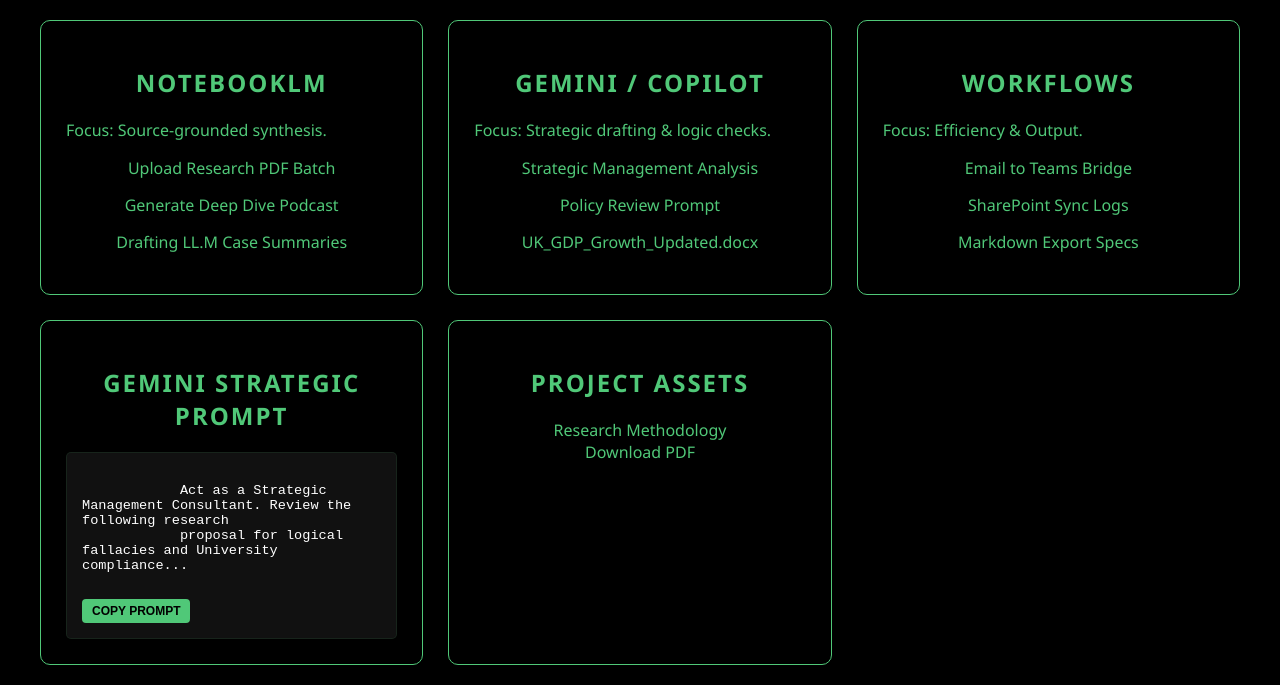
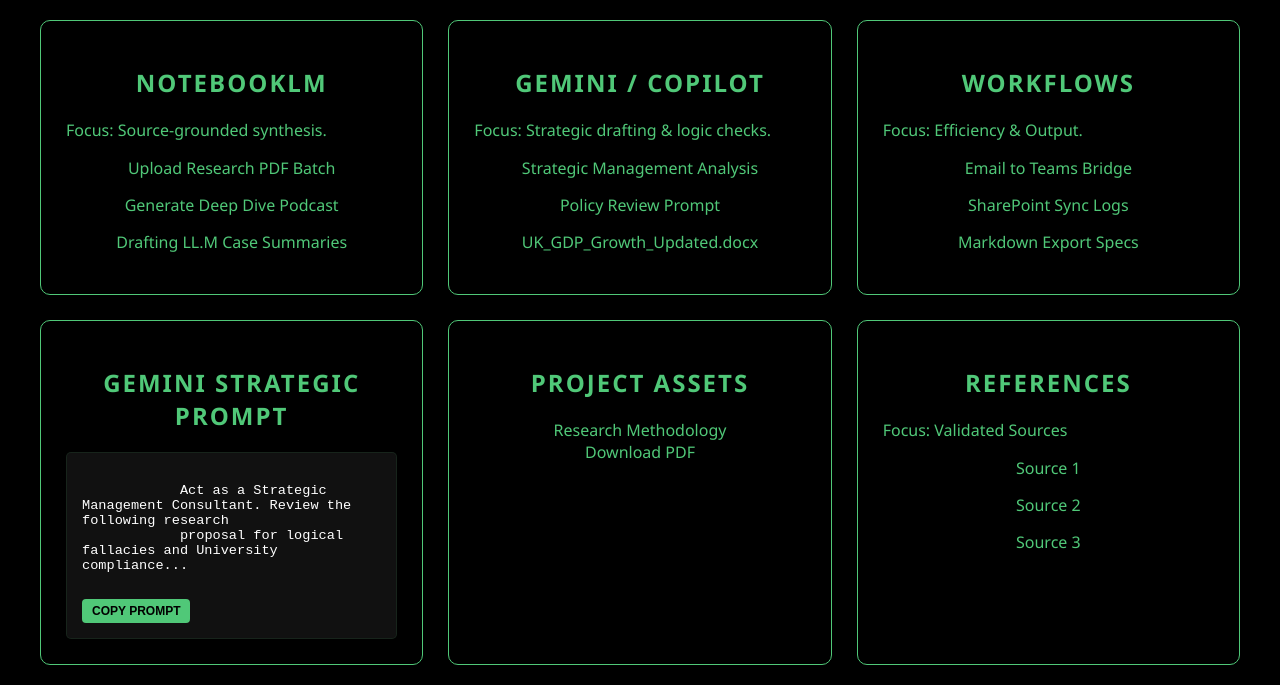
Before and after one commit to irvingGrey/DockingStation.github.io, a plain HTML site: page ai-workflows.html in a window 1280 px wide. Shown: the part 166-851 px from the top of the page. Drawn offline with Linux system fonts and the light colour scheme.

Commit message:
Update ai-workflows.html

```diff
--- a/ai-workflows.html
+++ b/ai-workflows.html
@@ -84,7 +84,15 @@
         </li>
     </ul>
 </div>
-
+<div class="card">
+            <h2>References</h2>
+            <p>Focus: Validated Sources</p>
+            <ul>
+                <li><a href="#">Source 1</a></li>
+                <li><a href="#">Source 2</a></li>
+                <li><a href="#">Source 3</a></li>
+            </ul>
+        </div>
 <script>
     function copyPrompt(id) {
         const text = document.getElementById(id).innerText;
```
